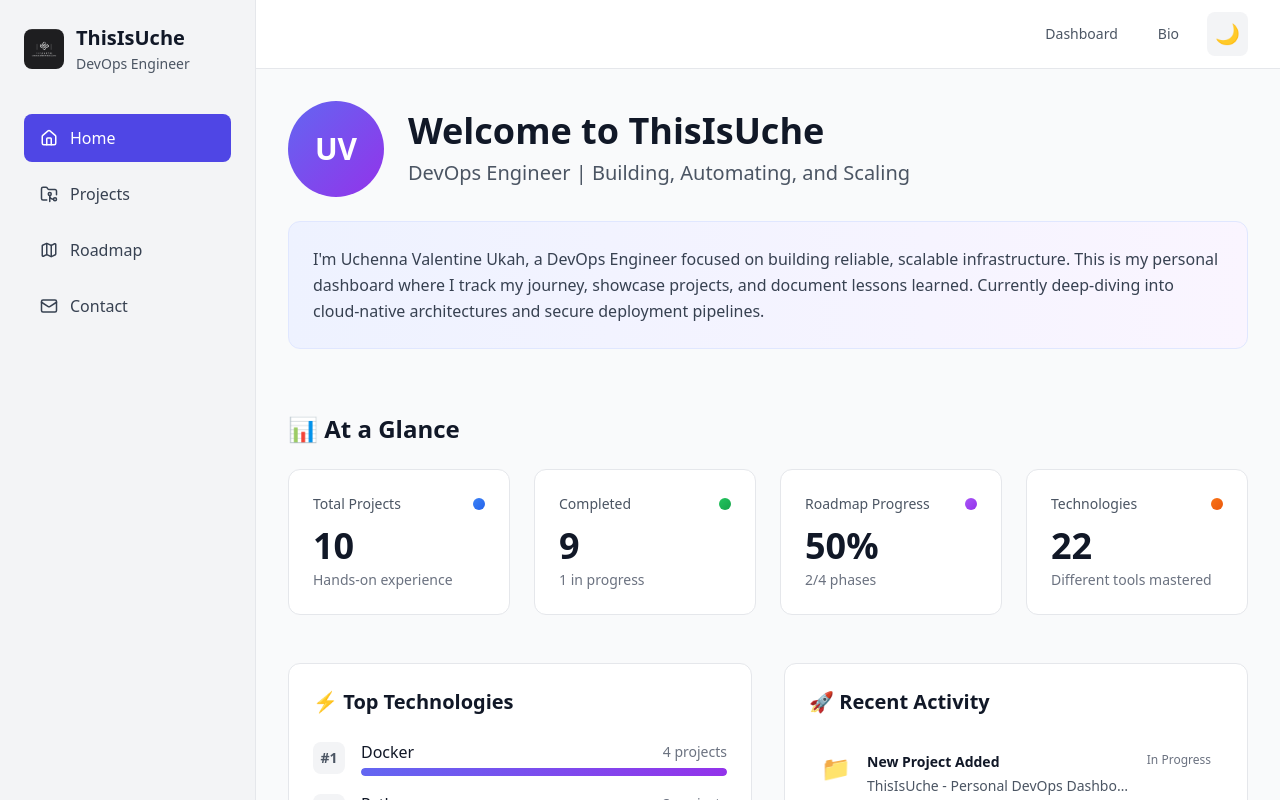
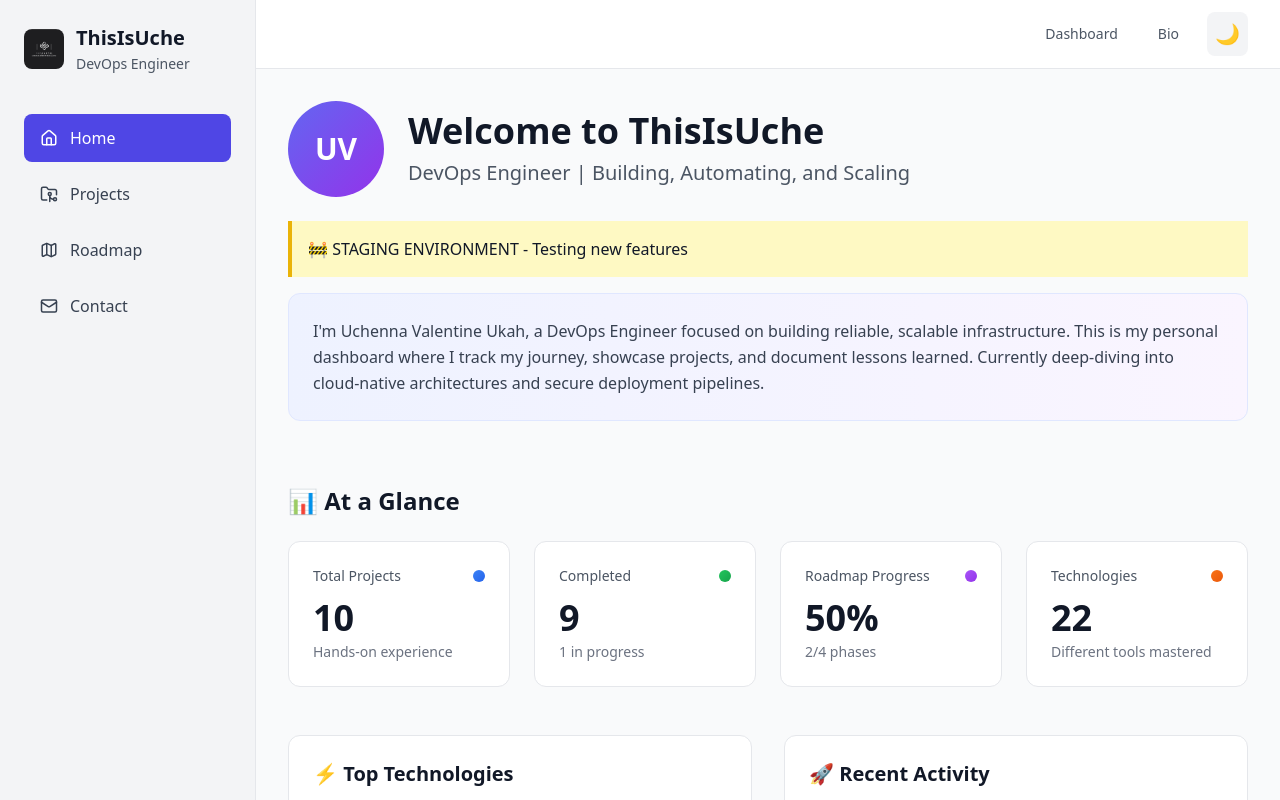
Before and after one commit to Tinobrace/thisisuche, a React (Vite) app: page / in a window 1280 px wide. Shown: the top 800 px of the page. Built offline with nearby package versions, Linux system fonts and the light colour scheme.

Commit message:
test: Add staging banner to verify environment

```diff
--- a/src/pages/Home.tsx
+++ b/src/pages/Home.tsx
@@ -52,6 +52,10 @@ export default function Home() {
               DevOps Engineer | Building, Automating, and Scaling
             </p>
           </div>
+        </div>
+
+        <div className="bg-yellow-100 border-l-4 border-yellow-500 text-yellow- 700 p-4 mb-4">
+  🚧 STAGING ENVIRONMENT - Testing new features
         </div>
 
         <div className="bg-gradient-to-r from-indigo-50 to-purple-50 dark:from-indigo-900/20 dark:to-purple-900/20 border border-indigo-100 dark:border-indigo-800 rounded-xl p-6">
```
